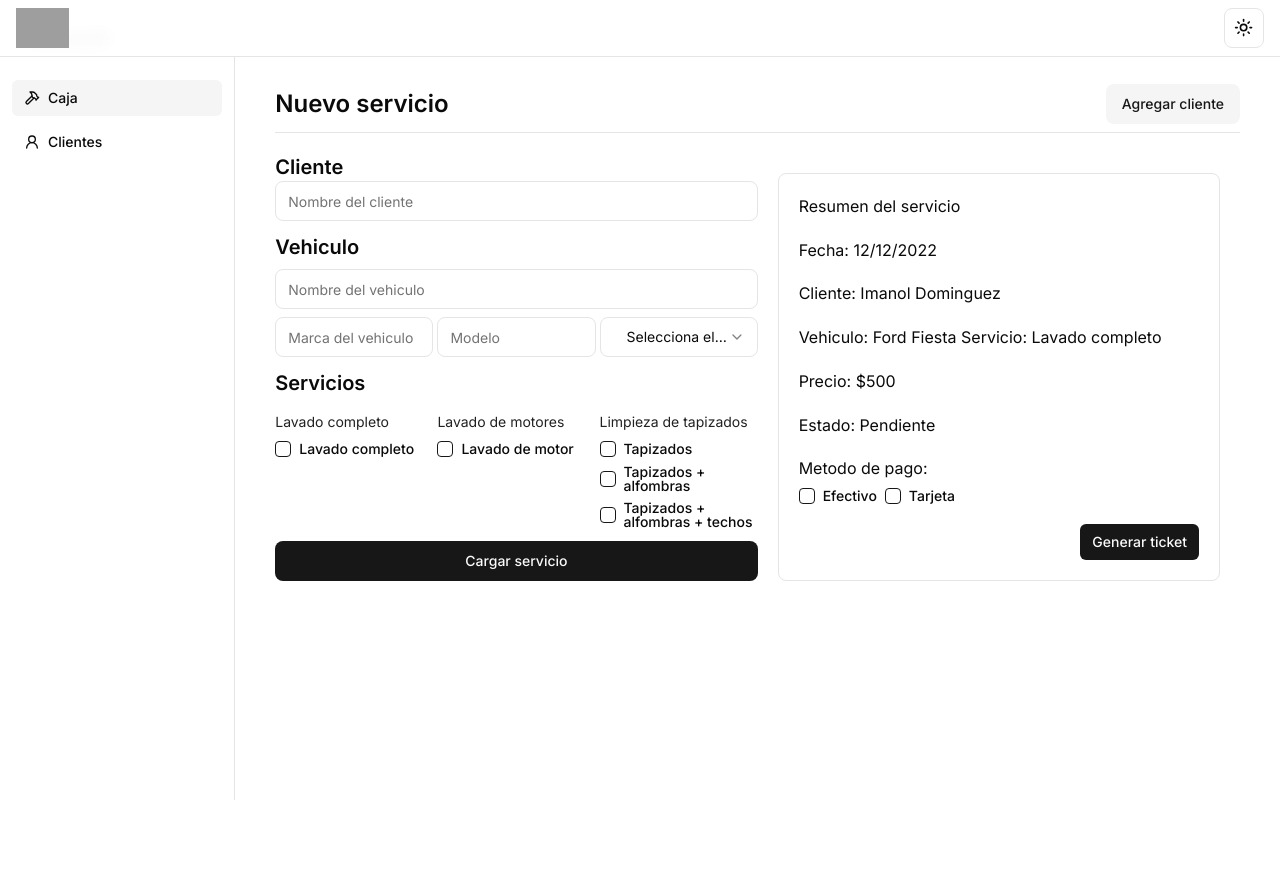
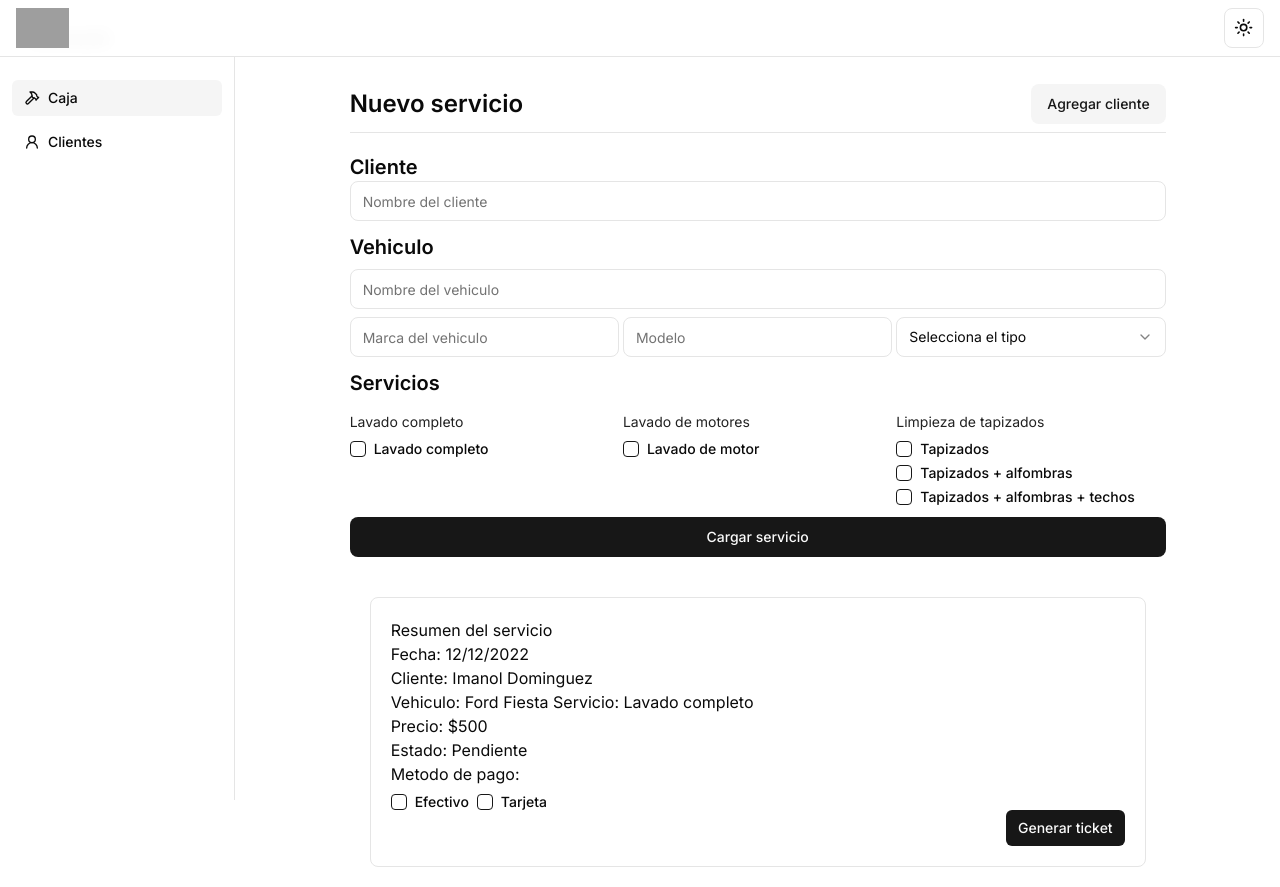
Before and after one commit to pablosecuen/carwash, a Next.js app: page /service in a window 1280 px wide. Before the commit the page ends 800 px from the top, so only its background shows below. Built offline with nearby package versions, Linux system fonts and the light colour scheme; grey boxes are pictures that could not be loaded.

Commit message:
feat: estilado estructura

```diff
--- a/src/app/(dashboard)/layout.tsx
+++ b/src/app/(dashboard)/layout.tsx
@@ -5,7 +5,7 @@ export default function DashboardLayout({ children }: { children: React.ReactNod
   return (
     <>
       <Header />
-      <div className='flex min-h-screen overflow-hidden'>
+      <div className='container flex min-h-screen overflow-hidden px-0'>
         <Sidebar />
         <main className='w-full pt-16'>{children}</main>
       </div>
--- a/src/app/(dashboard)/service/page.tsx
+++ b/src/app/(dashboard)/service/page.tsx
@@ -5,13 +5,13 @@ import { SummaryService } from './ui/summary-service'
 
 export default function ServicePage() {
   return (
-    <div className='py-5 max-w-7xl mx-auto px-10 '>
-      <div className='flex items-center justify-between flex-wrap gap-y-2 border-b pb-2'>
+    <div className='mx-auto max-w-4xl px-10 py-5 '>
+      <div className='flex flex-wrap items-center justify-between gap-y-2 border-b pb-2'>
         <Title title='Nuevo servicio' />
 
         <AddCustomer />
       </div>
-      <div className='grid grid-cols-1 lg:grid-cols-2 pt-5 '>
+      <div className='grid grid-cols-1 gap-5 pt-5 '>
         {/* formulario para agregar el servicio */}
         <FormService />
 
```
